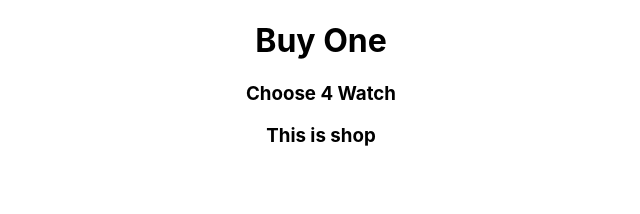
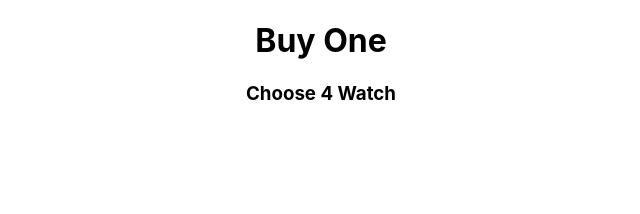
Before and after one commit to mosheurpau/Buy-one, a React (Create React App) app: page / in a window 1280 px wide. Shown: the top 214 px of the page, without its empty margins (319-959 px from the left). Built offline with nearby package versions, Linux system fonts and the light colour scheme.

Commit message:
load data from json file

```diff
--- a/src/components/Shop/Shop.js
+++ b/src/components/Shop/Shop.js
@@ -1,9 +1,19 @@
-import React from 'react';
+import React, { useEffect, useState } from 'react';
 
 const Shop = () => {
+    const [products, setProducts] = useState([]);
+    useEffect( ()=>{
+        fetch('products.json')
+        .then(res => res.json())
+        .then(data => setProducts(data));
+    }, [])
     return (
         <div>
-            <h3>This is shop</h3>
+            <div>
+                {
+                    products.map(product => console.log(product))
+                }
+            </div>
         </div>
     );
 };
```
